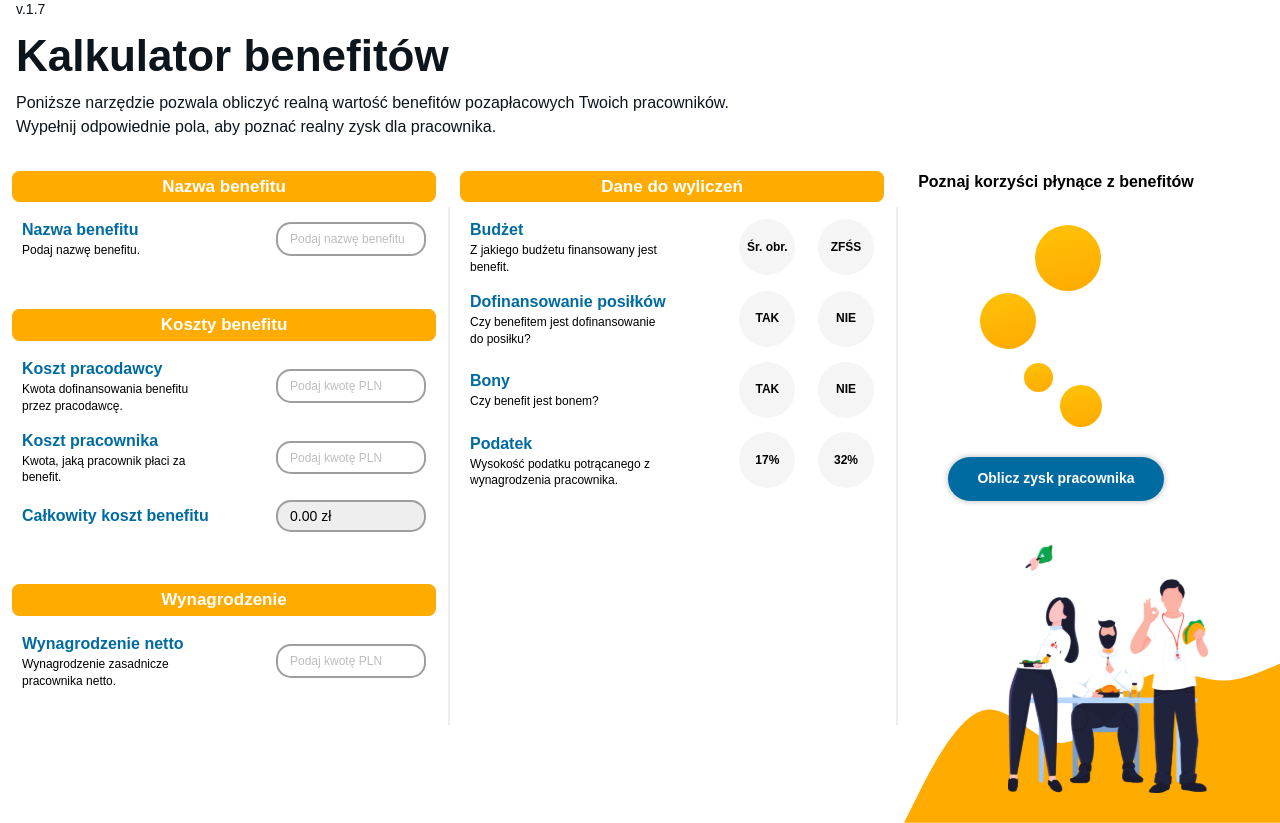
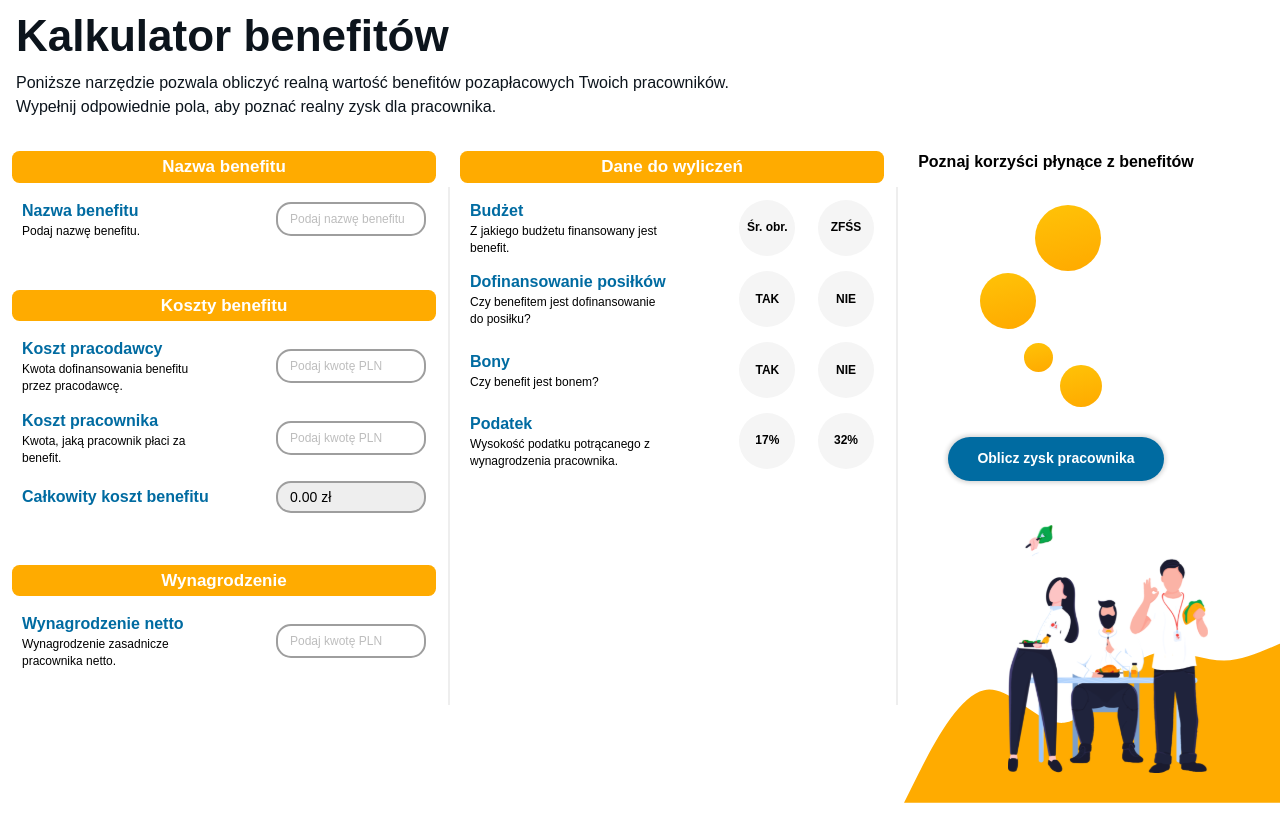
Before and after one commit to kj-ninja/smartlunch-calculator, a Vue app: page / in a window 1280 px wide. Shown: the top 823 px of the page. Built offline with nearby package versions, Linux system fonts and the light colour scheme.

Commit message:
adding version v10

```diff
--- a/src/views/Calculator/components/Header.vue
+++ b/src/views/Calculator/components/Header.vue
@@ -1,8 +1,6 @@
 <template>
   <div class="w-full text-primaryText flex flex-col items-center md:items-start
               mb-32 max-w-1550 md:mx-auto md:px-16">
-    <span>v.1.7</span>
-
     <h1 class="text-32 font-600 md:text-44 mb-5 leading-15 mt-6">
       {{ $t('calculator.header.title') }}
     </h1>
```
